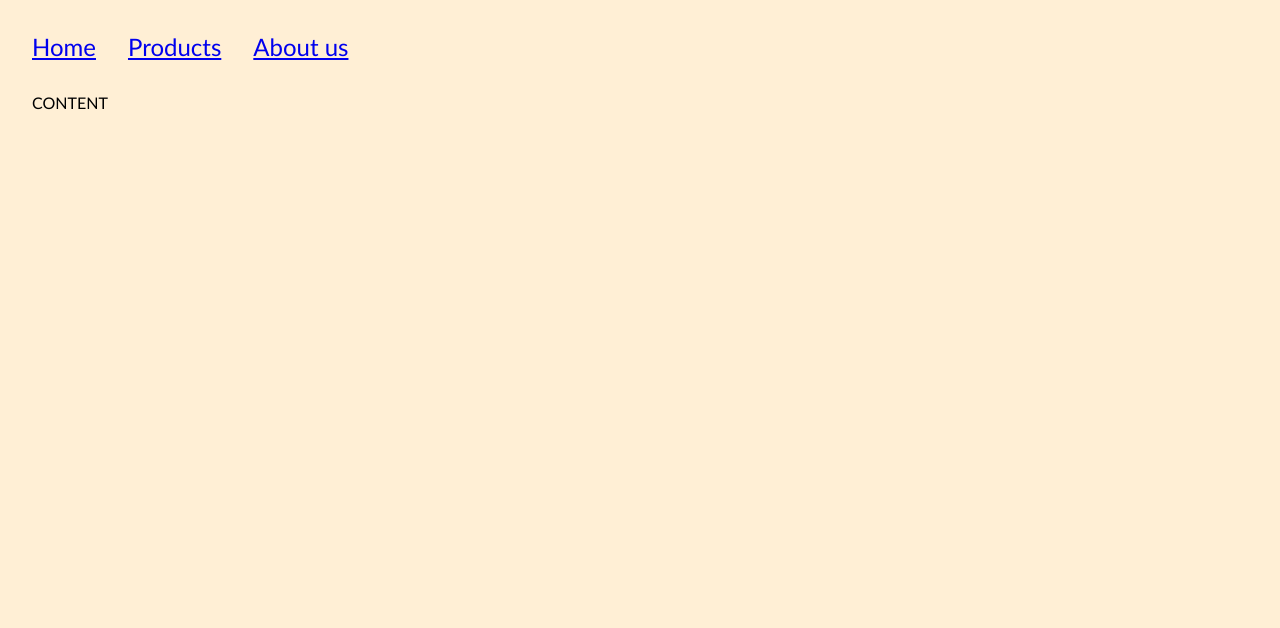
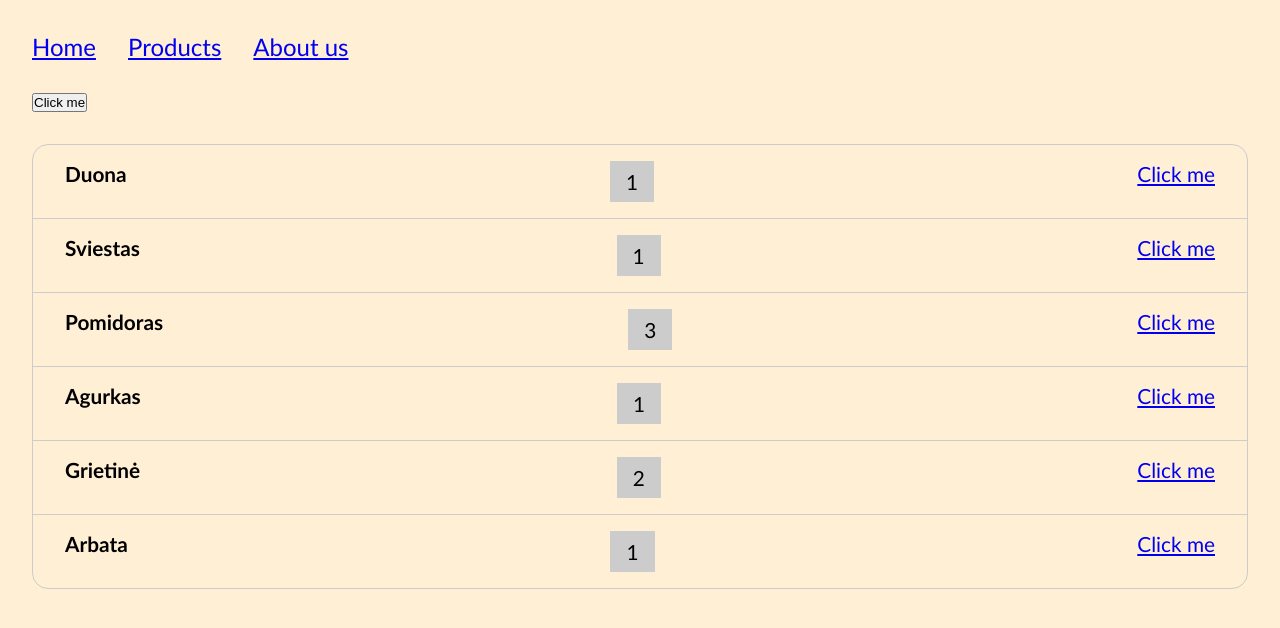
Before and after one commit to front-end-by-rimantas/50-grupe-dom, a website: page products/index.html in a window 1280 px wide. Drawn offline with Linux system fonts and the light colour scheme.

Commit message:
Render list items

```diff
--- a/main.css
+++ b/main.css
@@ -28,3 +28,24 @@ ol {
     margin: 2rem 0;
     font-size: 1.3rem;
 }
+
+.products-list {
+    border: 0.1rem solid #ccc;
+    border-radius: 1rem;
+    list-style: none;
+}
+.products-list > li {
+    display: flex;
+    justify-content: space-between;
+    padding: 1rem 2rem;
+}
+.products-list > li + li {
+    border-top: 0.1rem solid #ccc;
+}
+.products-list .title {
+    font-weight: bold;
+}
+.products-list .count {
+    padding: 0.5rem 1rem;
+    background-color: #ccc;
+}
--- a/products/index.html
+++ b/products/index.html
@@ -17,8 +17,12 @@
         </nav>
     </header>
 
-    <main>
-        CONTENT
+    <form>
+        <!-- EMPTY -->
+    </form>
+
+    <main id="content">
+        <ul class="products-list"></ul>
     </main>
 
     <script src="./products.js" defer></script>
--- a/products/products.js
+++ b/products/products.js
@@ -0,0 +1,47 @@
+// <button type="button">Click me</button>
+
+const formDOM = document.getElementsByTagName('form')[0];
+formDOM.innerHTML = '<button type="button">Click me</button>';
+
+const contentDOM = document.getElementById('content');
+const ulDOM = contentDOM.querySelector('.products-list');
+
+const products = [
+    {
+        title: 'Duona',
+        count: 1,
+    },
+    {
+        title: 'Sviestas',
+        count: 1,
+    },
+    {
+        title: 'Pomidoras',
+        count: 3,
+    },
+    {
+        title: 'Agurkas',
+        count: 1,
+    },
+    {
+        title: 'Grietinė',
+        count: 2,
+    },
+    {
+        title: 'Arbata',
+        count: 1,
+    },
+];
+
+let HTML = '';
+
+for (let i = 0; i < products.length; i++) {
+    HTML += `
+        <li>
+            <p class="title">${products[i].title}</p>
+            <p class="count">${products[i].count}</p>
+            <a href="#">Click me</a>
+        </li>`;
+}
+
+ulDOM.innerHTML = HTML;
```
